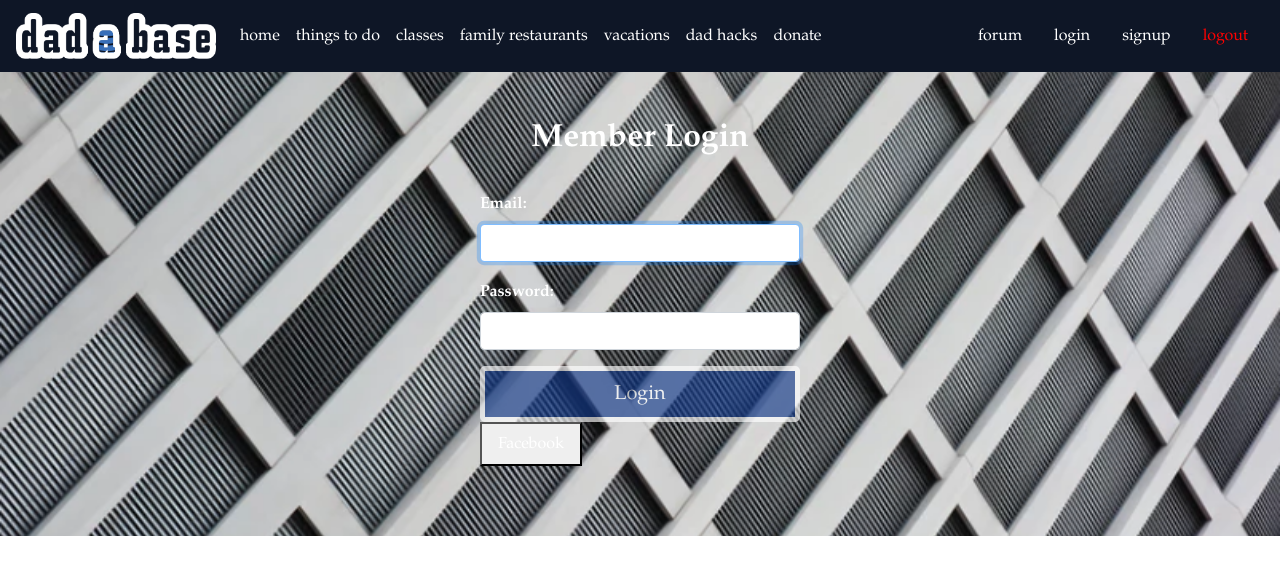
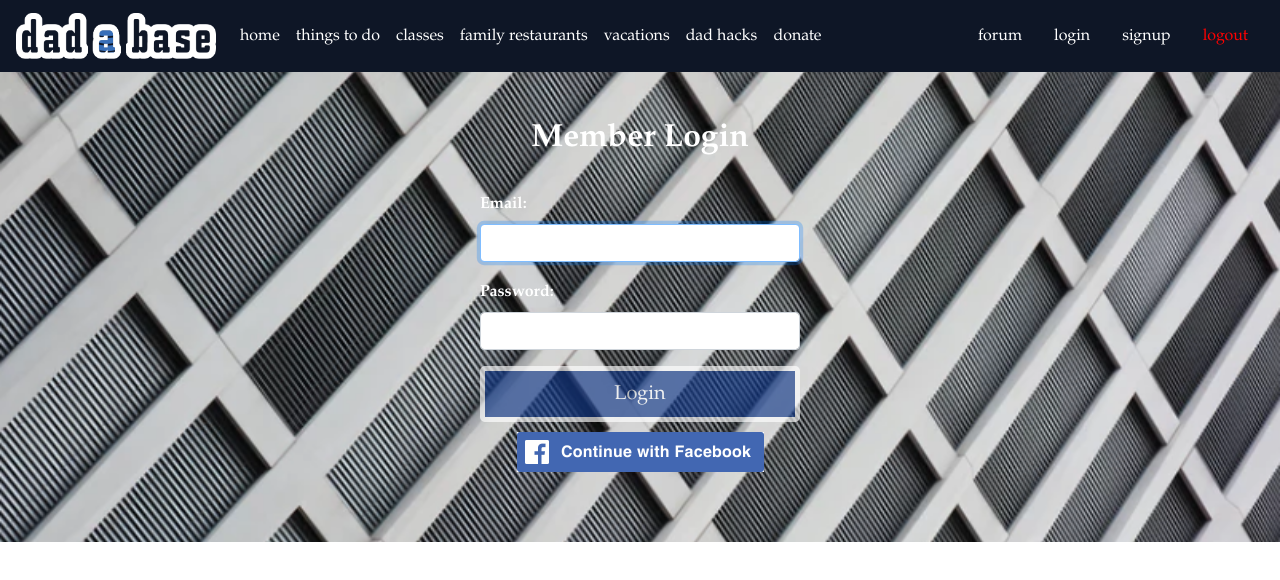
Before and after one commit to JSR88431/projectThree, a React (Create React App) app in the folder client/: page /Login in a window 1280 px wide. Shown: the top 580 px of the page. Built offline with nearby package versions, Linux system fonts and the light colour scheme.

Commit message:
style and add fb login button

```diff
--- a/client/src/components/Login.css
+++ b/client/src/components/Login.css
@@ -39,4 +39,5 @@
     color: white;
     font-weight: bolder;
   }
+
 }
--- a/client/src/components/Login.js
+++ b/client/src/components/Login.js
@@ -3,8 +3,8 @@ import { Button, FormGroup, FormControl, ControlLabel } from "react-bootstrap";
 import axios from "axios";
 import Background from "./images/bg1.png";
 import "./Styles.css";
-// import "./Login.css";
 import "./Login.css";
+import fb from './images/connect.png'
 
 var Bg = {
   backgroundImage: `url(${Background})`,
@@ -100,7 +100,7 @@ export default class Login extends Component {
             Login
           </Button>
           {error}
-          <a href="/auth/facebook"><button className="nav-link">Facebook</button></a>
+          <a href="/auth/facebook"><img className="fb-log" src={fb} /></a>
 
         </form>
 
--- a/client/src/components/Signup.js
+++ b/client/src/components/Signup.js
@@ -3,8 +3,8 @@ import { Button, FormGroup, FormControl, ControlLabel } from "react-bootstrap";
 import axios from "axios";
 import "./Styles.css";
 import Background from "./images/bg1.png";
-// import "./Login.css";
 import "./Login.css";
+import fb from './images/connect.png'
 
 var Bg = {
   backgroundImage: `url(${Background})`,
@@ -114,7 +114,7 @@ export default class Signup extends Component {
 
           </Button>
           {error}
-          <a href="/auth/facebook"><button className="nav-link">Facebook</button></a>
+          <a href="/auth/facebook"><img className="fb-log" src={fb} /></a>
 
         </form>
       </div>
--- a/client/src/components/Styles.css
+++ b/client/src/components/Styles.css
@@ -104,3 +104,12 @@ nav{
     font-family: 'Quicksand', sans-serif;
     font-size: 50px;
 }
+
+.fb-log {
+    max-height: 40px;
+    text-align: center;
+    display: block;
+    margin-left: auto;
+    margin-right: auto;
+    margin-top: 10px;
+  }
```
Also changed, not shown: client/src/components/images/connect.png (added).
